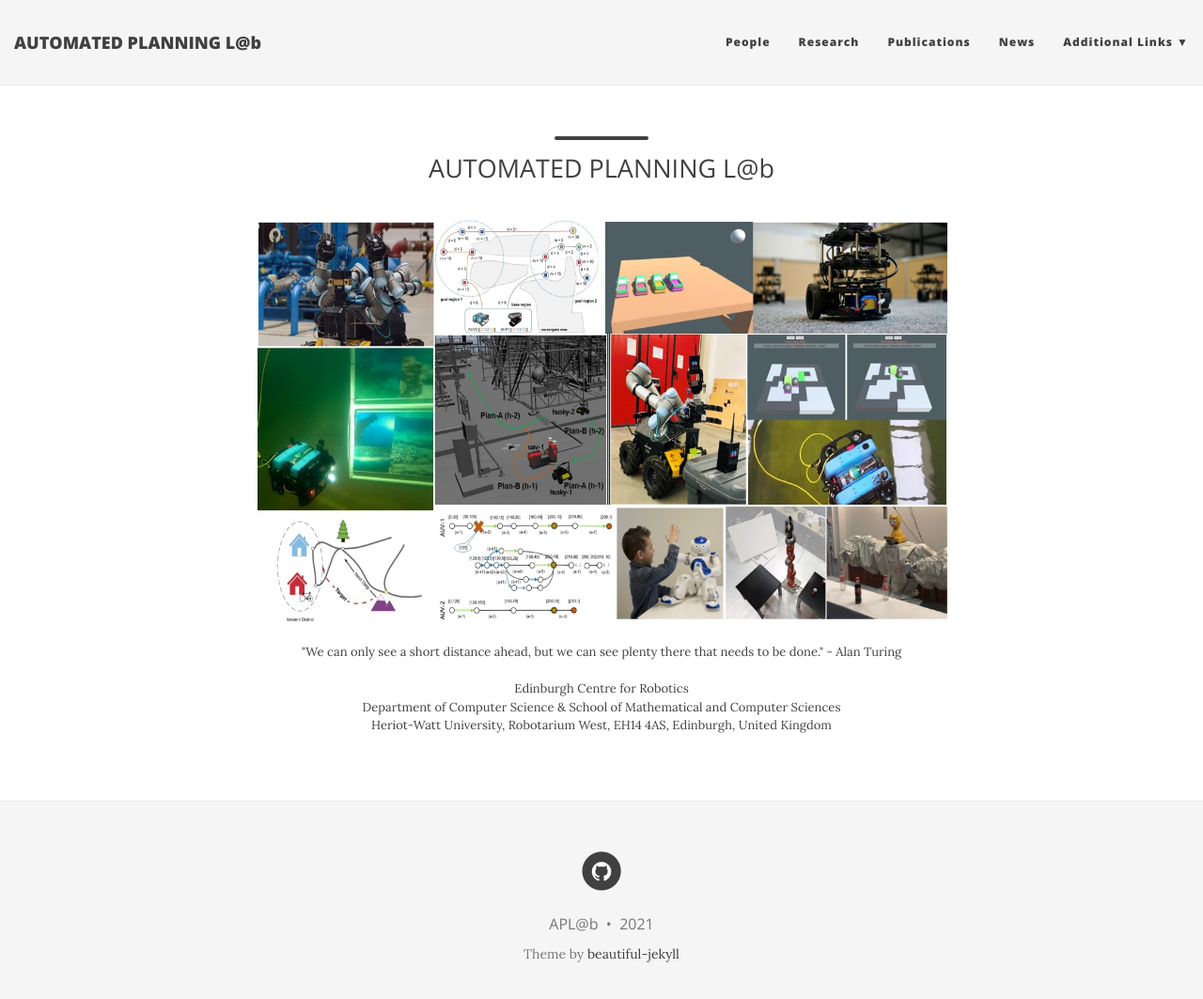
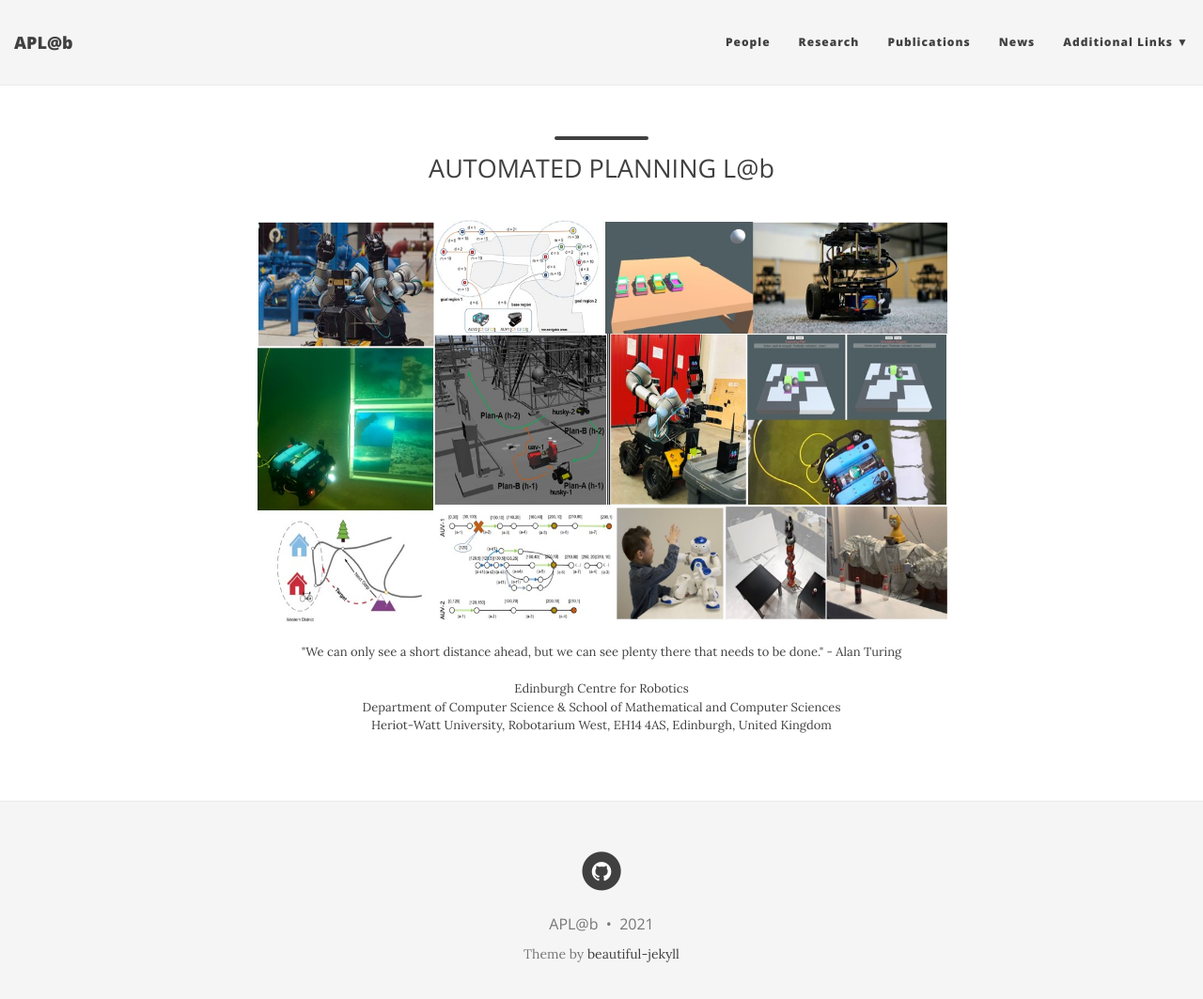
Before and after one commit to aplab2020/aplab2020.github.io, a Jekyll site: the page built from index.html, in a window 1280 px wide and 1076 px high. Shown: the top 1063 px of the window at 94% size. Built offline with Jekyll 4.4.1, drawn with Linux system fonts in a browser that asks for light colours; nearby versions of some CDN libraries.

Commit message:
Update _config.yml

```diff
--- a/_config.yml
+++ b/_config.yml
@@ -1,6 +1,6 @@
 url: "https://aplab2020.github.io/"
 baseurl: ""
-title: "AUTOMATED PLANNING L@b"
+title: "APL@b"
 description: "AUTOMATED PLANNING L@b"
 avatar: ""
 avatarurl: "https://aplab2020.github.io/"
```
